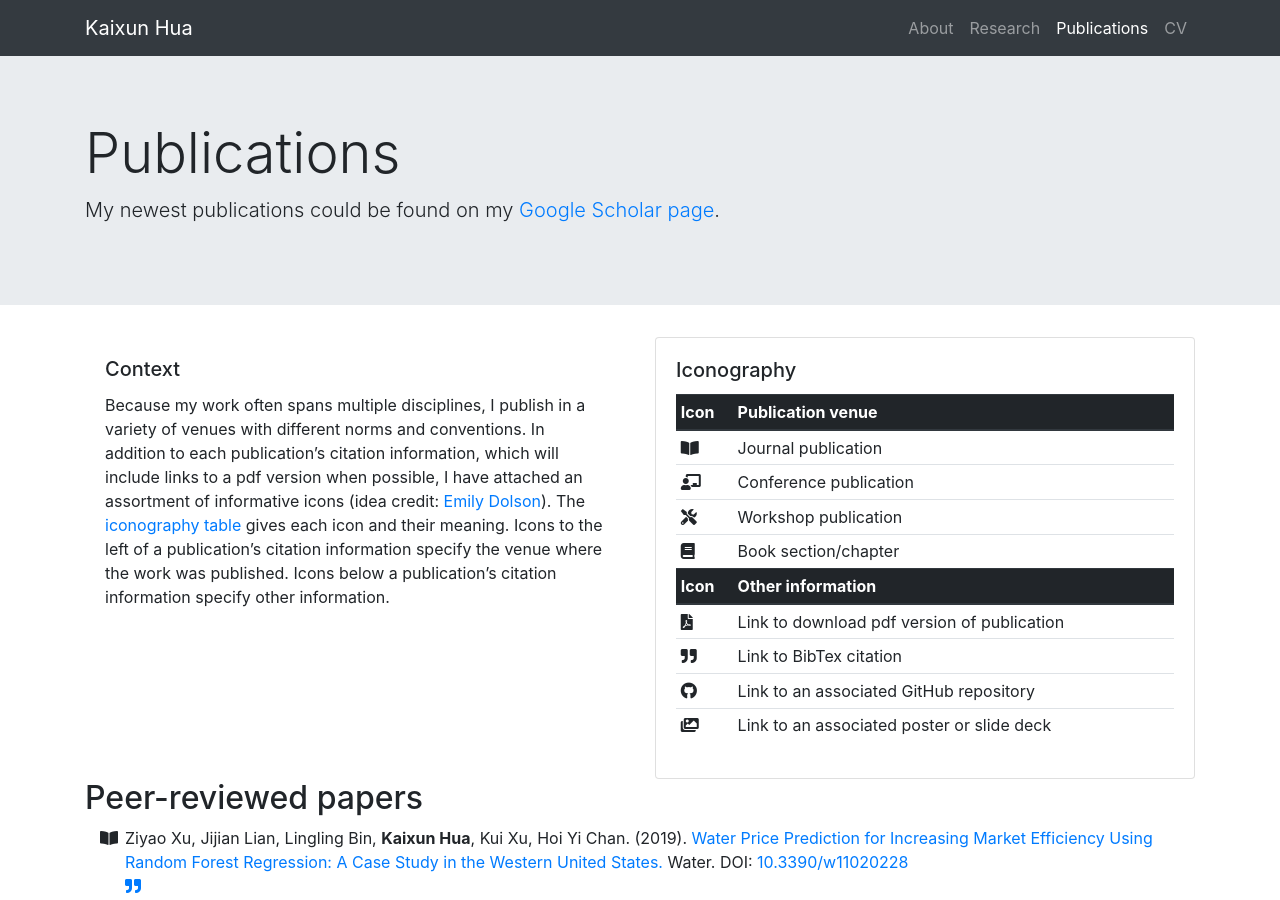
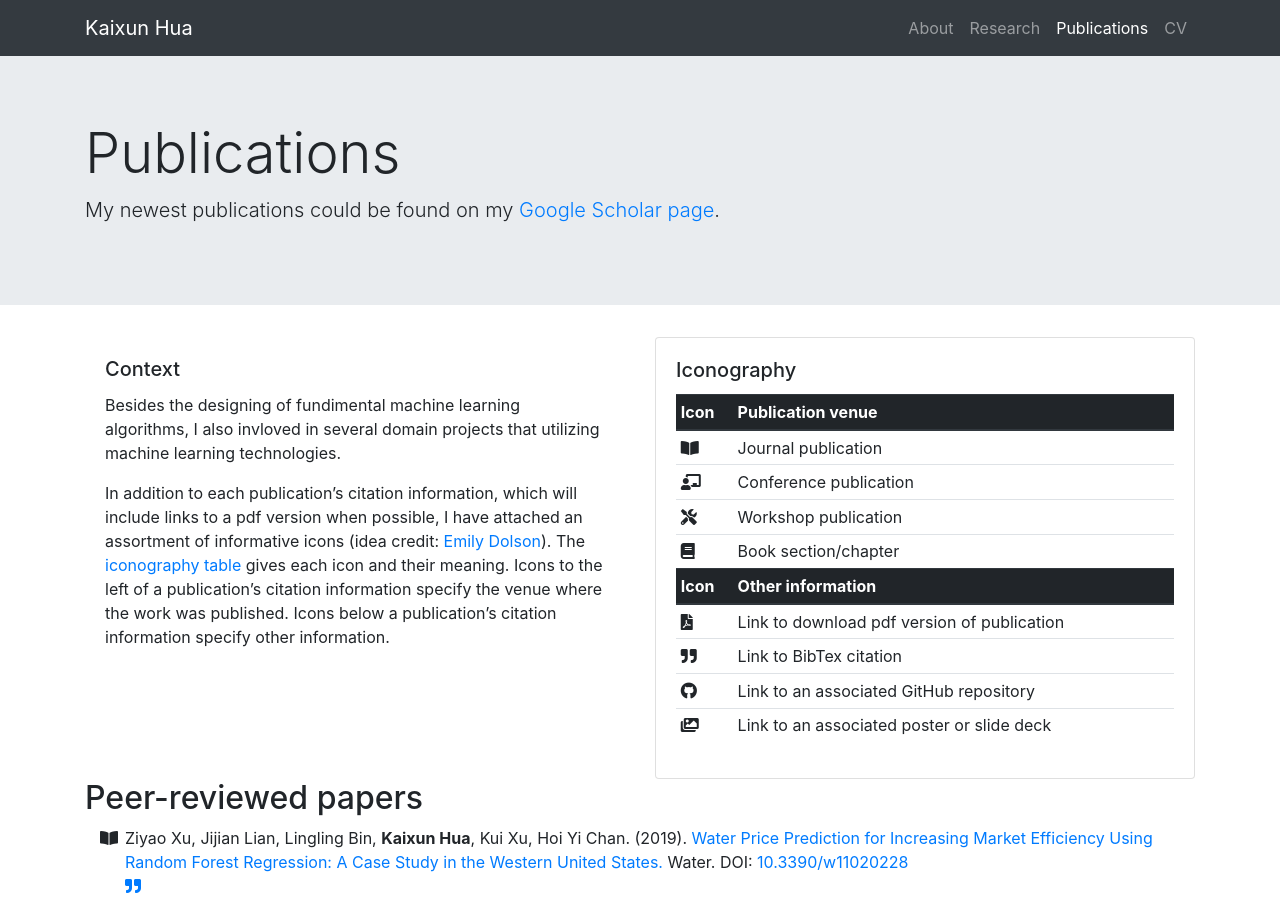
Before and after one commit to kingsley1989/kingsley1989.github.io, a Jekyll site: the page built from _pages/publications.md, in a window 1280 px wide and 900 px high. Built offline with Jekyll 4.4.1, drawn with Linux system fonts in a browser that asks for light colours; nearby versions of some CDN libraries.

Commit message:
update publication and personal info

```diff
--- a/_pages/publications.md
+++ b/_pages/publications.md
@@ -7,8 +7,8 @@
   My newest publications could be found on my [Google Scholar page](https://scholar.google.com/citations?user=u2rFTvYAAAAJ&hl=en).
 
 overview: |
-  Because my work often spans multiple disciplines, I publish in a variety of
-  venues with different norms and conventions.
+  Besides the designing of fundimental machine learning algorithms, I also invloved in several domain projects that utilizing machine learning technologies.
+
   In addition to each publication's citation information, which will include links
   to a pdf version when possible, I have attached an assortment of informative icons
   (idea credit: [Emily Dolson](http://emilyldolson.com/)).
```
Also changed, not shown: index.md (+3 -7 lines).
